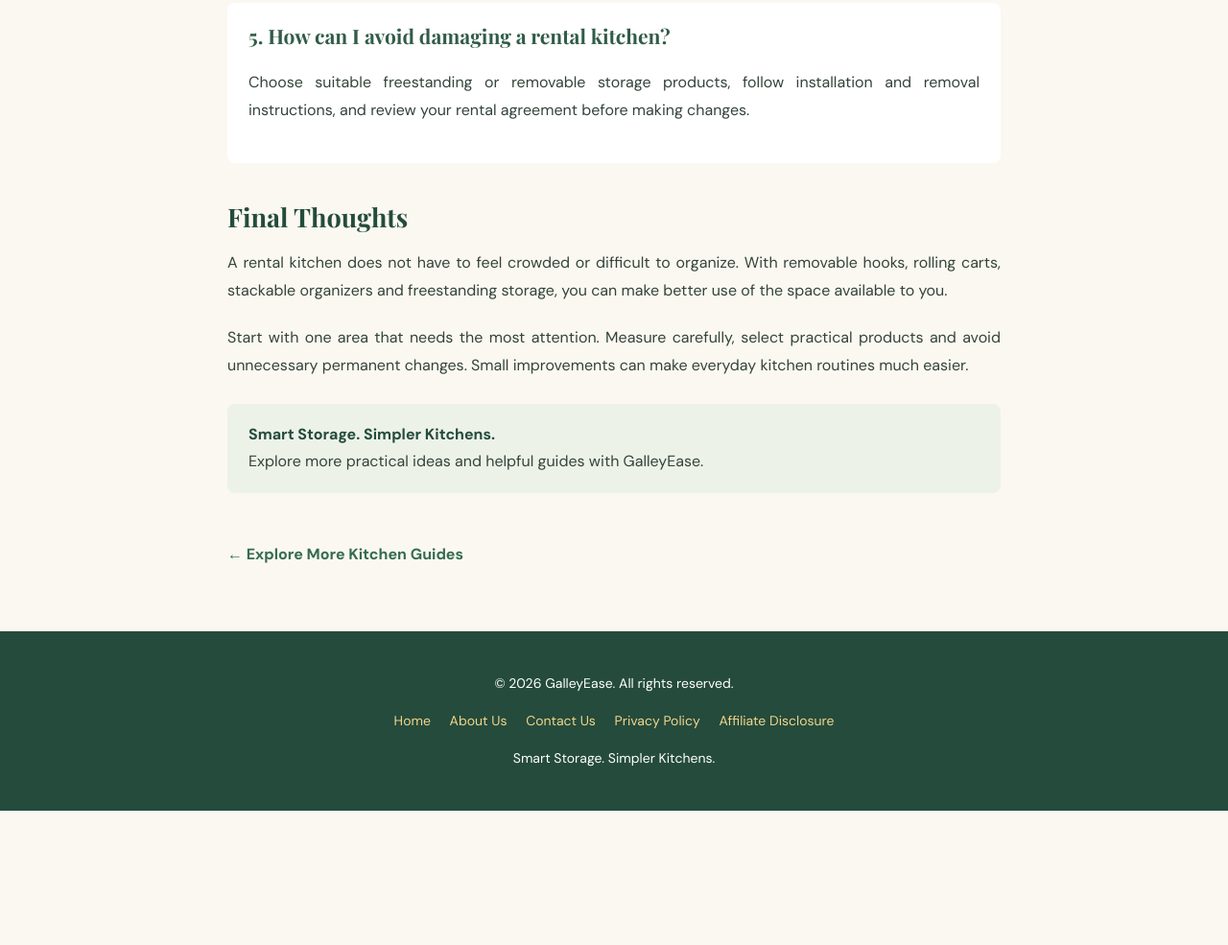
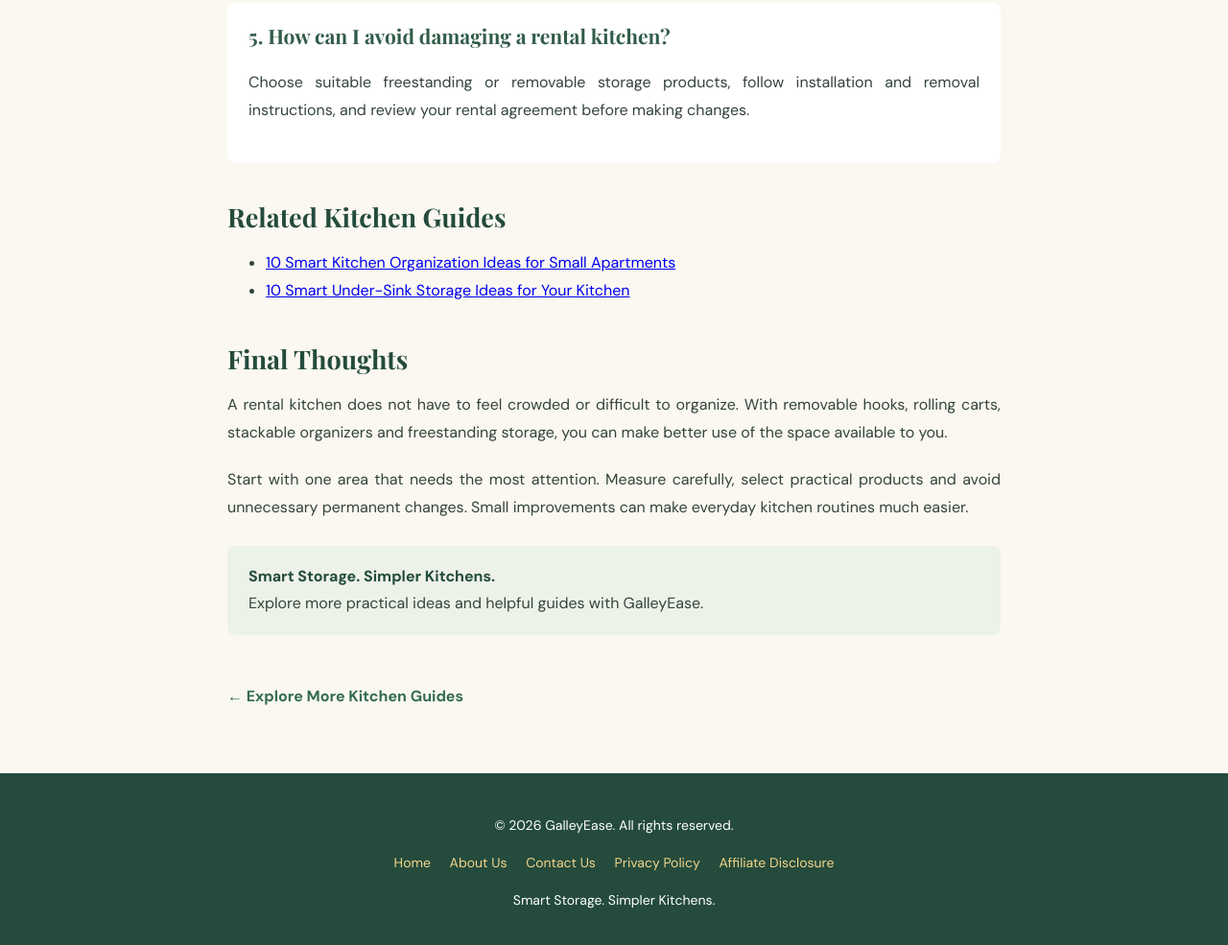
Before and after one commit to qaiserredamco25-ai/galleyease, a plain HTML site: page renter-friendly-kitchen-storage.html in a window 1280 px wide. Shown: the part 5912-6897 px from the top of the page at 96% size. Before the commit the page ends 6757 px from the top, so only its background shows below. Drawn offline with nearby package versions, Linux system fonts and the light colour scheme.

Commit message:
Add related kitchen guides to the HTML
Added related kitchen guides section with links.

```diff
--- a/renter-friendly-kitchen-storage.html
+++ b/renter-friendly-kitchen-storage.html
@@ -599,6 +599,21 @@
       </p>
     </div>
 
+<h2>Related Kitchen Guides</h2>
+
+<ul>
+  <li>
+    <a href="small-kitchen-organization-ideas.html">
+      10 Smart Kitchen Organization Ideas for Small Apartments
+    </a>
+  </li>
+  <li>
+    <a href="under-sink-storage-ideas.html">
+      10 Smart Under-Sink Storage Ideas for Your Kitchen
+    </a>
+  </li>
+</ul>
+
     <h2>Final Thoughts</h2>
 
     <p>
```
